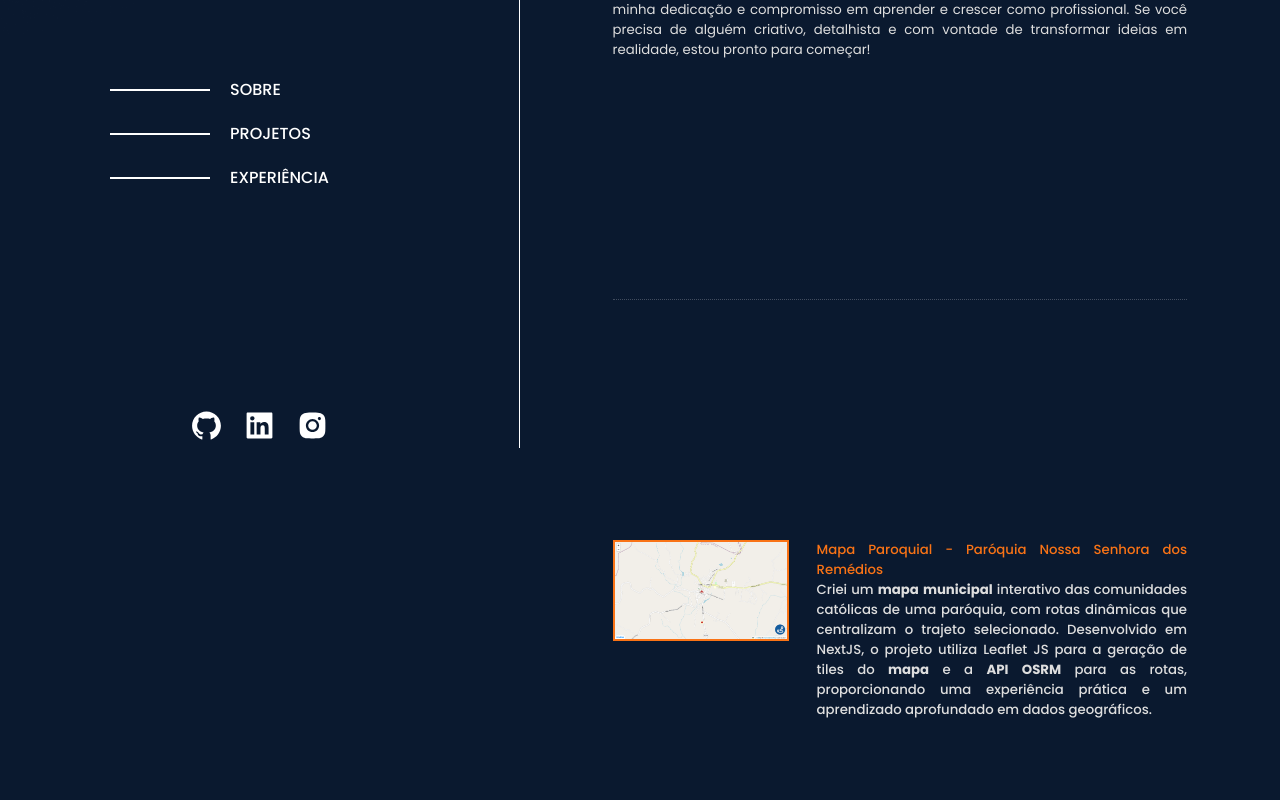
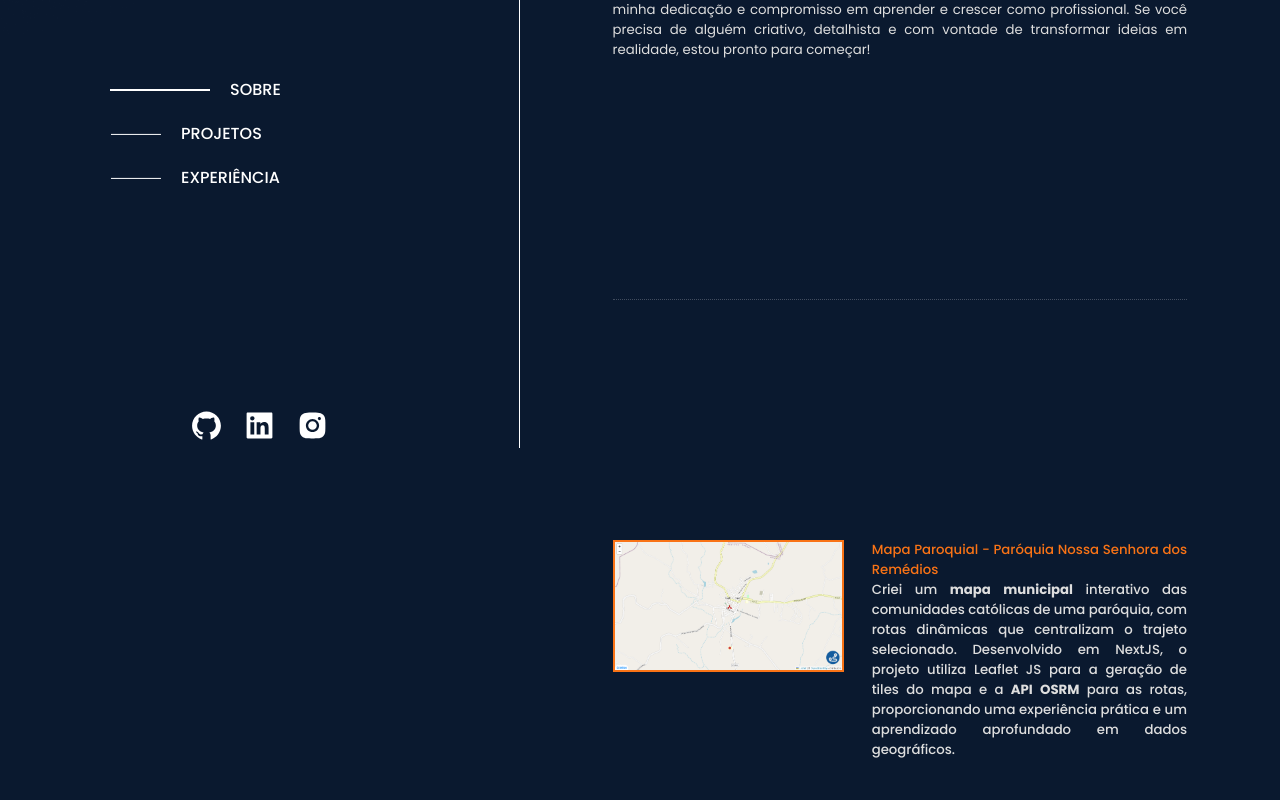
Before and after one commit to srnerdoso/meu-portifolio, a Next.js app: page / in a window 1280 px wide. Shown: the part 320-1120 px from the top of the page. Built offline with nearby package versions, Linux system fonts and the light colour scheme.

Commit message:
Fixed all

```diff
--- a/src/app/_components/Ligth.tsx
+++ b/src/app/_components/Ligth.tsx
@@ -1,3 +1,4 @@
+import NextImage from "next/image";
 import { useEffect, useRef } from "react";
 
 export default function Light() {
@@ -34,10 +35,14 @@ export default function Light() {
 
   return (
     <div className="fixed w-full h-full overflow-hidden">
-      <img
+      <NextImage
         src="/images/png/ligth-effect.png"
+        alt="ligth-effect"
         ref={lightRef}
-        className="fixed w-[1000px] h-[1000px] opacity-5 pointer-events-none -translate-x-1/2 -translate-y-1/2"
+        width={1000}
+        height={1000}
+        priority
+        className="fixed opacity-5 pointer-events-none -translate-x-1/2 -translate-y-1/2"
       />
     </div>
   );
--- a/src/app/_components/Paragraph.tsx
+++ b/src/app/_components/Paragraph.tsx
@@ -15,23 +15,22 @@ export default function Paragraph({
   const words: (React.ReactNode | string)[] = paragraphWords.split(" ");
 
   const updateWords = (wordsKeys: string[], wordType: "span" | "strong") => {
-    const indexesKeyWords = wordsKeys.reduce((acc, indexWord) => {
-      words.forEach((word, index) => {
-        if (indexWord === word) acc.push(index);
-      });
-
-      return acc;
-    }, [] as number[]);
-    indexesKeyWords.forEach((wordIndex, index) => {
-      wordType === "span"
-        ? (words[wordIndex] = (
+    wordsKeys.forEach((wordKey) => {
+      const wordIndex = words.indexOf(wordKey);
+      if (wordIndex !== -1) {
+        words[wordIndex] =
+          wordType === "span" ? (
             <span className="font-bold">{words[wordIndex]}</span>
-          ))
-        : (words[wordIndex] = <strong className="font-bold">{words[wordIndex]}</strong>);
+          ) : (
+            <strong className="font-bold">{words[wordIndex]}</strong>
+          );
+      }
     });
   };
   updateWords(boldWords, "span");
   updateWords(keyWords, "strong");
 
-  return words.map((word, index) => <React.Fragment key={`word-${index}`}>{word} </React.Fragment>);
+  return words.map((word, index) => (
+    <React.Fragment key={`word-${index}`}>{word} </React.Fragment>
+  ));
 }
--- a/src/app/_components/Projects.tsx
+++ b/src/app/_components/Projects.tsx
@@ -1,3 +1,4 @@
+import NextImage from "next/image";
 import Paragraph, { ParagraphProps } from "./Paragraph";
 import ProjectLinkComponent from "./ProjectLinkComponent";
 import DivProps from "./interfaces/DivProps";
@@ -29,10 +30,12 @@ export default function Projects({
         <h2 className="sr-only">Projetos</h2>
         <ProjectLinkComponent
           projectChildren={
-            <img
+            <NextImage
               src={`/images/projects/${projectName}.png`}
               alt={projectName}
-              className="min-w-44 max-w-44 border-[2px] border-link"
+              width={1740}
+              height={980}
+              className="border-[2px] border-link"
             />
           }
           projectUrl={projectUrl}
--- a/src/app/_components/Ul.tsx
+++ b/src/app/_components/Ul.tsx
@@ -1,3 +1,4 @@
+import NextImage from "next/image";
 import { useRef } from "react";
 import ElementProps from "./interfaces/ElementsProps";
 
@@ -6,7 +7,12 @@ interface UlProps extends ElementProps {
   activeIndex: number;
 }
 
-export default function Ul({ elementChildren, className, ulRef, activeIndex }: UlProps) {
+export default function Ul({
+  elementChildren,
+  className,
+  ulRef,
+  activeIndex,
+}: UlProps) {
   const liRefs = useRef<HTMLLIElement[]>([]);
 
   if (ulRef) ulRef.current = liRefs.current;
@@ -21,7 +27,17 @@ export default function Ul({ elementChildren, className, ulRef, activeIndex }: U
           key={`li-${index}`}
         >
           <div className="flex gap-5">
-            <img key={`img-${index}`} src={`/images/svg/line${index === activeIndex ? "-strong" : 1}.svg`} />
+            <NextImage
+              key={`img-${index}`}
+              alt="line"
+              width={index === activeIndex ? 200 : 100}
+              height={index === activeIndex ? 2 : 1}
+              src={`/images/svg/line${
+                index === activeIndex ? "-strong" : 1
+              }.svg`}
+              priority
+              className="w-auto h-auto"
+            />
             {li}
           </div>
         </li>
--- a/src/app/layout.tsx
+++ b/src/app/layout.tsx
@@ -1,4 +1,3 @@
-import Image from "next/image";
 import type { Metadata } from "next";
 import "@/app/style/globals.css";
 
--- a/src/app/page.tsx
+++ b/src/app/page.tsx
@@ -51,12 +51,6 @@ export default function Home() {
       ulRef.current[index].className = isVisible?.[key]
         ? "opacity-100 font-medium"
         : "opacity-50";
-
-      const img = ulRef.current[index].querySelector("img");
-      img?.setAttribute(
-        "src",
-        `/images/svg/line${isVisible[key] ? "-strong" : 1}.svg`
-      );
     };
 
     updateUlVisibility(0, "about");
```
